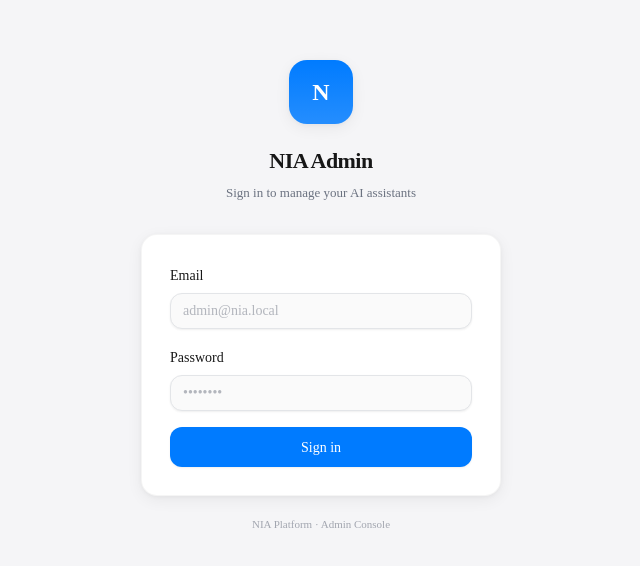
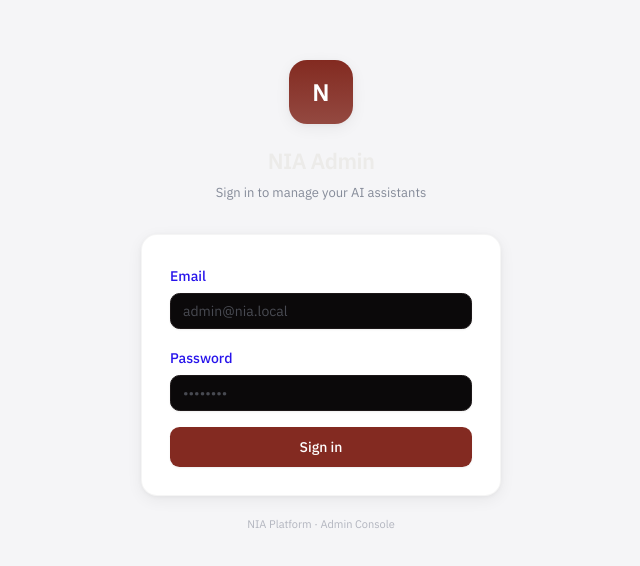
Before and after one commit to bochetech/nia, a Next.js app in the folder apps/admin/: page /login in a window 1280 px wide. Shown: the part 104-670 px from the top of the page, without its empty margins (319-959 px from the left). Built offline with nearby package versions, Linux system fonts and the light colour scheme.

Commit message:
feat(admin-design): enable theme-wine on RootLayout for design preview

```diff
--- a/apps/admin/src/app/layout.tsx
+++ b/apps/admin/src/app/layout.tsx
@@ -18,7 +18,7 @@ export default function RootLayout({
   children: React.ReactNode;
 }) {
   return (
-    <html lang="en" suppressHydrationWarning>
+  <html lang="en" className="theme-wine dark" suppressHydrationWarning>
       <body>
         <Providers>
           {children}
```
